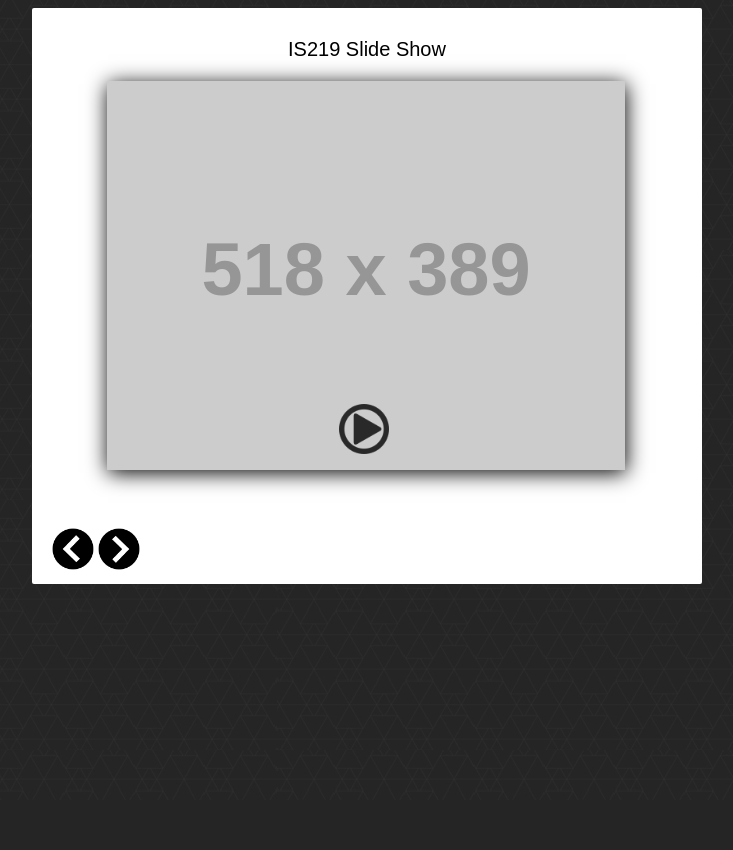
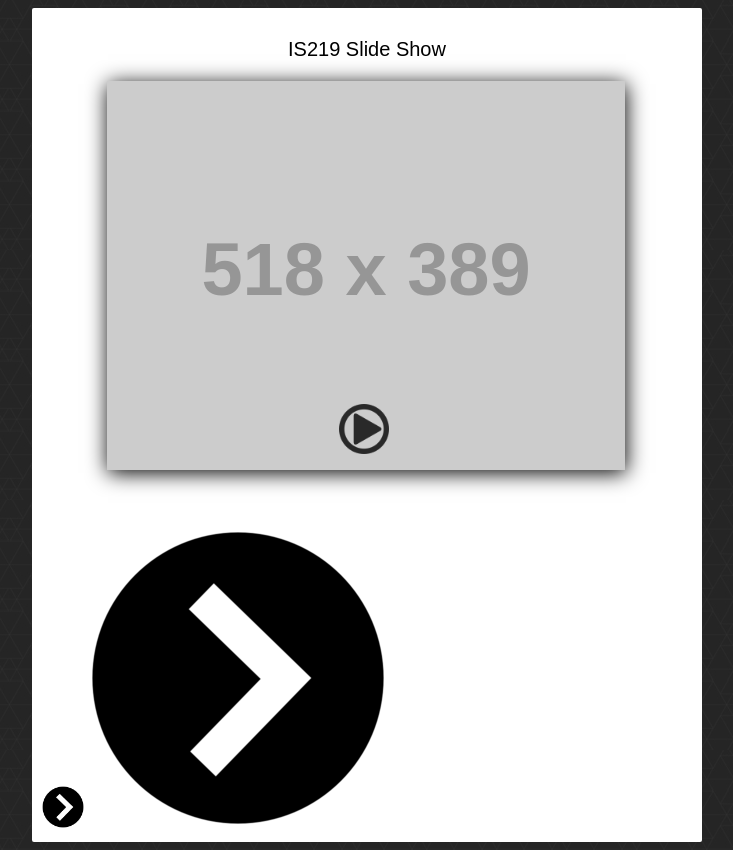
Before and after one commit to officialmaj/is219s17andrews-p2, a PHP site: page /index.html in a window 1280 px wide. Shown: the whole page, without its empty margins (273-1006 px from the left). Before the commit the page ends 584 px from the top, so only its background shows below. Run offline with PHP 8.4, Linux system fonts and the light colour scheme; grey boxes labelled with a size stand in for pictures from a placeholder-image service; some libraries are stand-ins or nearby versions.

Commit message:
Button/Arrow
Updated positions.

```diff
--- a/css/style.css
+++ b/css/style.css
@@ -28,12 +28,13 @@
 
 	height: 50px;
 	width: 50px;
+	opacity: .8;
+	webkit-transform: rotate(90deg);
+	z-index: 3;
 	position: relative;
-	z-index: 3;
-	opacity: .8;
 	left:297px;
 	bottom:70px;
-	webkit-transform: rotate(90deg);
+
 }
 
 .thumbnail {
@@ -53,14 +54,17 @@
 }
 
 #prevPhoto {
+
 	height: 42px;
 	width: 42px;
-	-webkit-transform: rotate(180deg);
+	-webkit-transform: rotate(180deg
 	padding-right: 10px;
+
 }
 
 #nextPhoto {
 
+	height: 42px;
 	width: 42px;
 	right; -540px;
 	position: relative;
```
